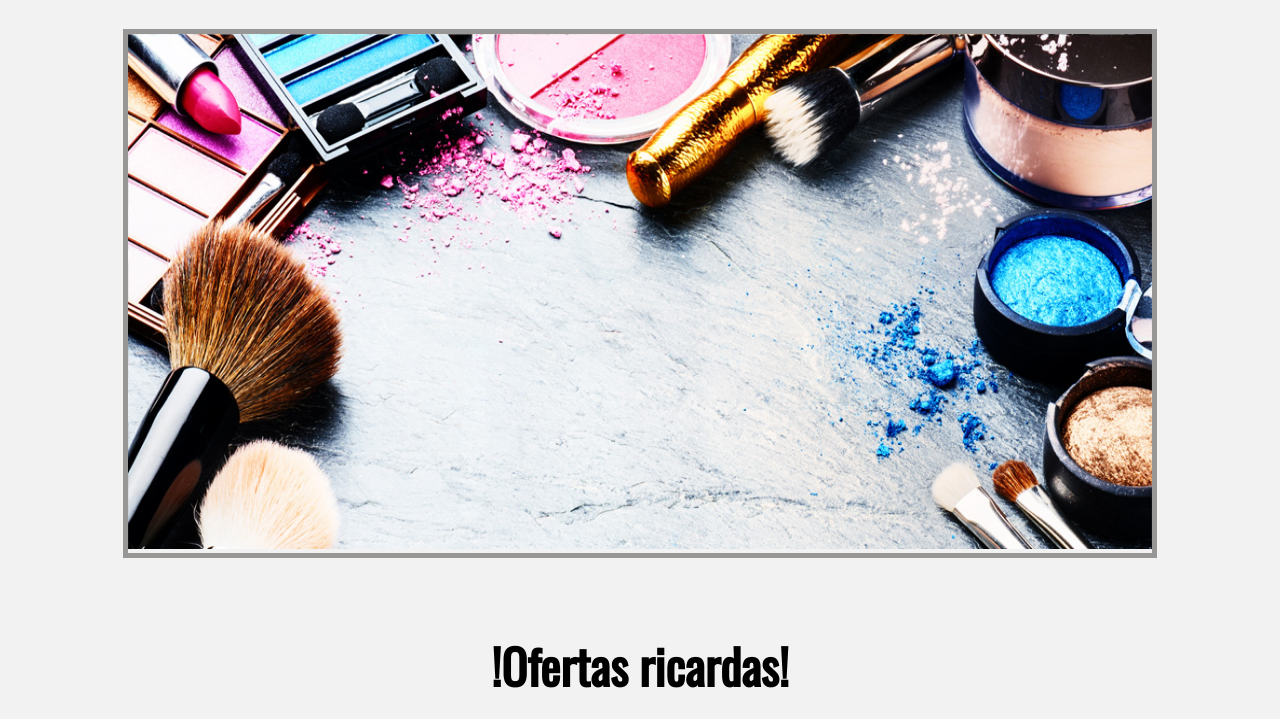
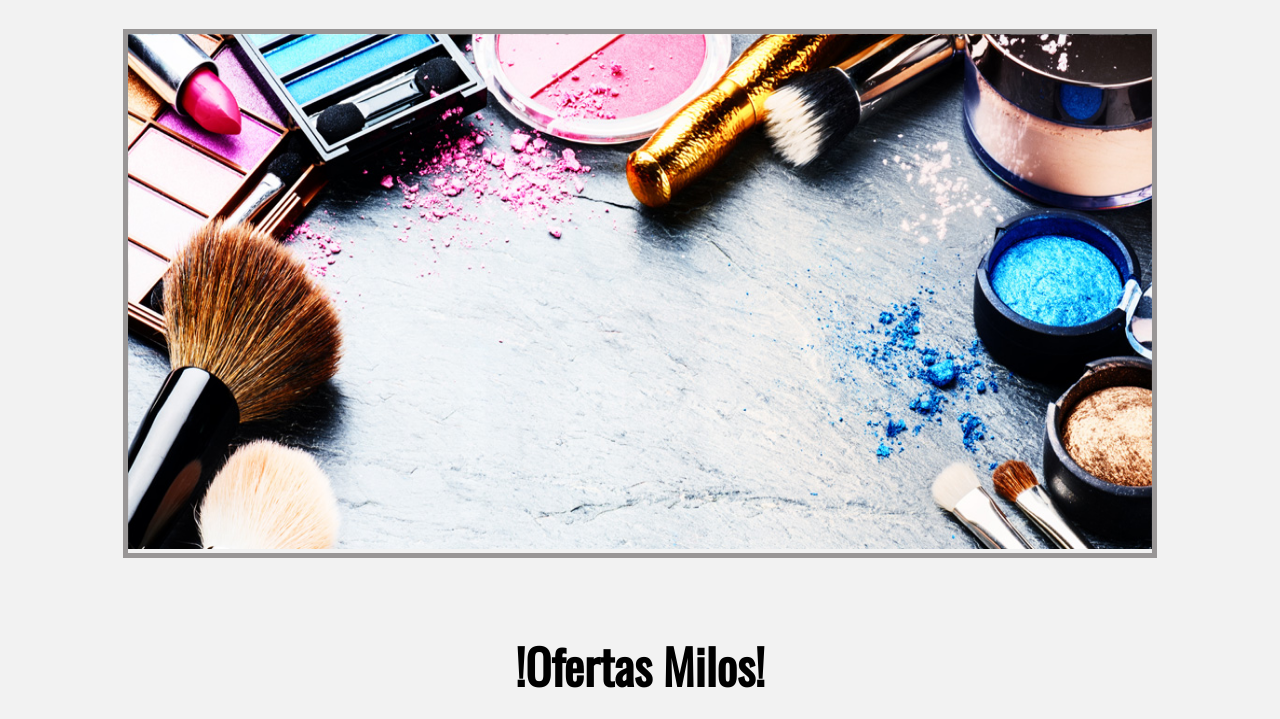
Before and after one commit to joaquinvastt/TodoEstetica, a plain HTML site: page index.html in a window 1280 px wide. Shown: the part 233-952 px from the top of the page. Drawn offline with nearby package versions, Linux system fonts and the light colour scheme.

Commit message:
Cambio 0.0.2
#RicarditoNomuere

```diff
--- a/index.html
+++ b/index.html
@@ -55,7 +55,7 @@
 
         <div class="contenedor">
             <main class="contenido-principal">
-                <h2>!Ofertas ricardas!</h2>
+                <h2>!Ofertas Milos!</h2>
 
                 <article class="entrada ">
                     <img src="img/01.jpg" alt="texto entrada">
@@ -188,4 +188,5 @@
     </footer>
 </body>
 
-</html><
+</html>
+<
```
